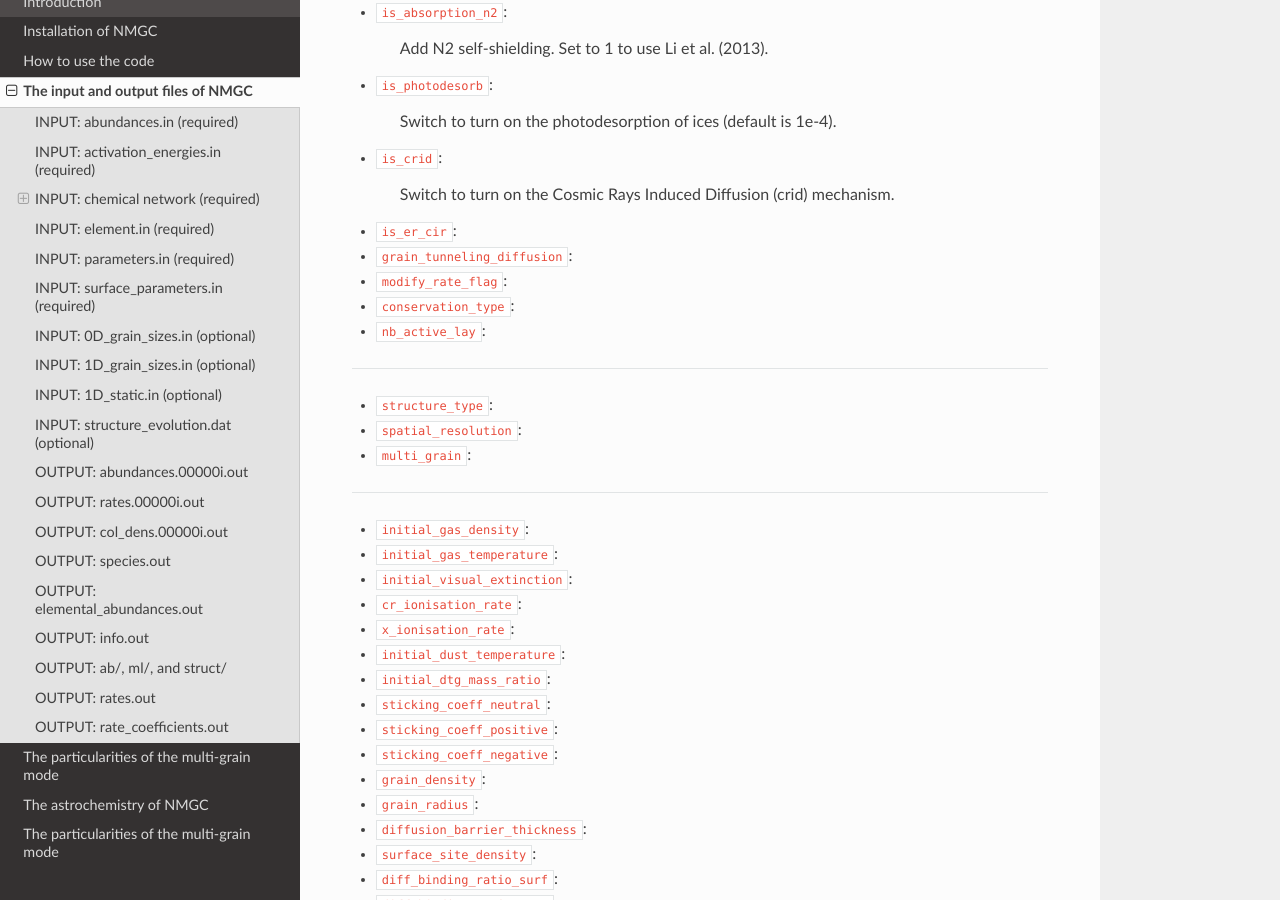
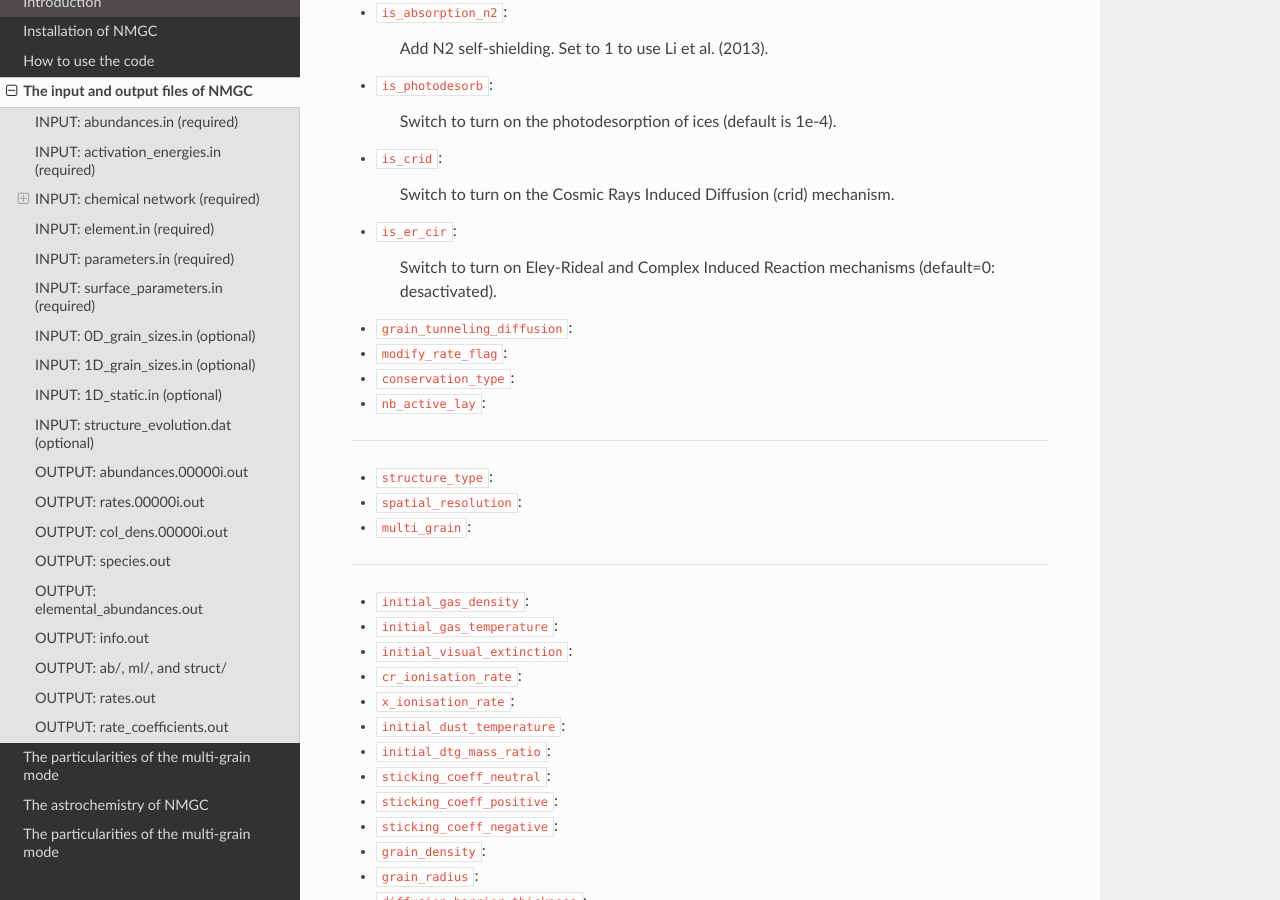
Before and after one commit to sachagavino/nmgc-2.0, a Sphinx documentation site: the page built from docs/source/inputoutput.rst, in a window 1280 px wide and 900 px high, scrolled down 1834 px. Built offline with Sphinx 7.4.7 and the Read the Docs theme 3.1.0, drawn with Linux system fonts in a browser that asks for light colours.

Commit message:
text correction in the documentation2

```diff
--- a/docs/source/inputoutput.rst
+++ b/docs/source/inputoutput.rst
@@ -101,6 +101,8 @@ the modes (number of grains and dimension), the chemical model (2 vs. 3-phase mo
     Switch to turn on the Cosmic Rays Induced Diffusion (crid) mechanism.
 
 * ``is_er_cir``:
+
+    Switch to turn on Eley-Rideal and Complex Induced Reaction mechanisms (default=0: desactivated).
 
 * ``grain_tunneling_diffusion``:
 
```
